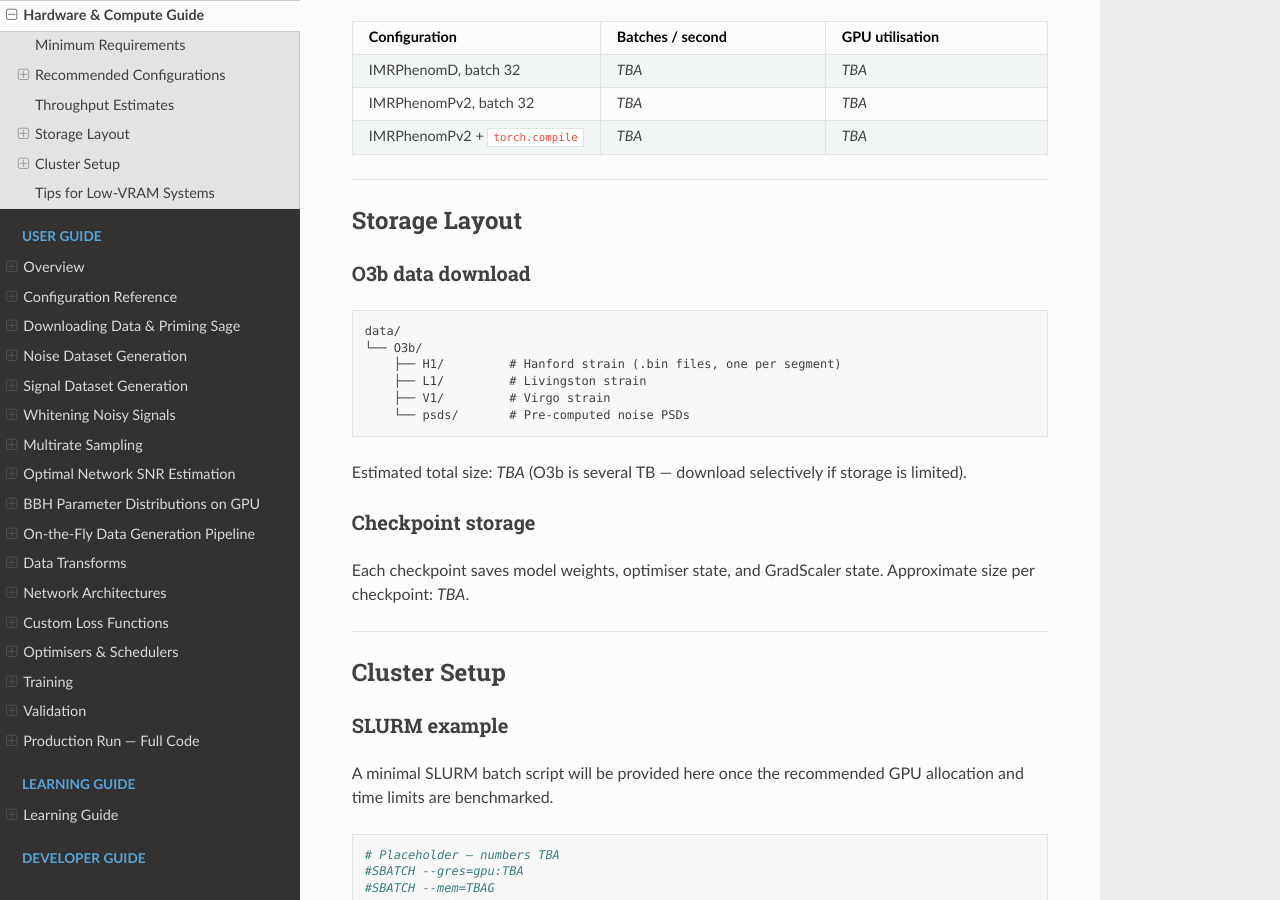
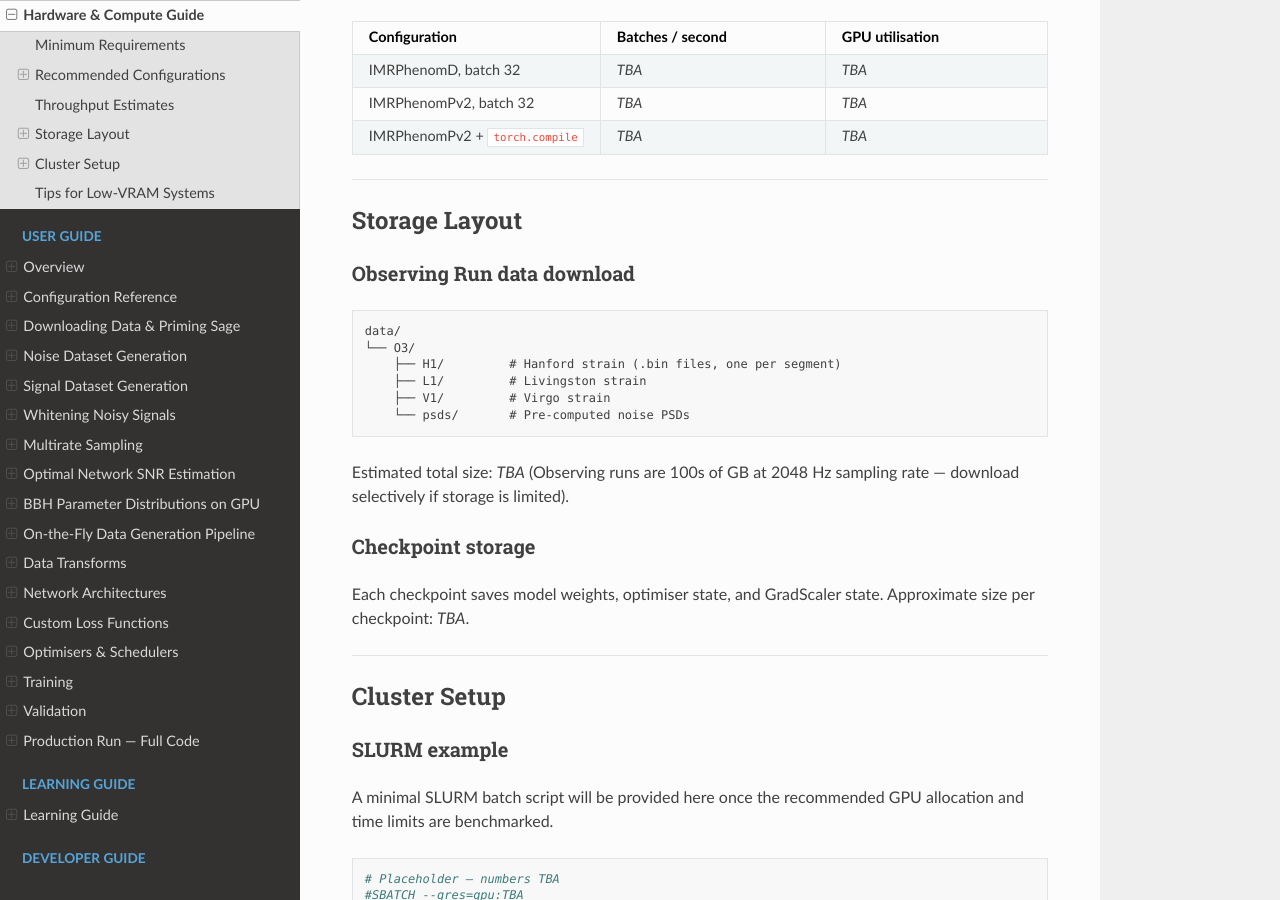
Before and after one commit to nnarenraju/sage, a Sphinx documentation site: the page built from docs/source/hardware.rst, in a window 1280 px wide and 900 px high, scrolled down 1370 px. Built offline with Sphinx 7.4.7 and the Read the Docs theme 3.1.0, drawn with Linux system fonts in a browser that asks for light colours; pages that are not in the unit, such as notebooks, are missing from menus; some of the changed text lies outside the part shown.

Commit message:
Clarifications added to hardware needed

```diff
--- a/docs/source/hardware.rst
+++ b/docs/source/hardware.rst
@@ -24,7 +24,7 @@ Minimum Requirements
    * - System RAM
      - *TBA*
    * - Storage
-     - *TBA* — O3b noise data is large; fast local SSD strongly recommended
+     - *TBA* — noise data is large; fast local SSD strongly recommended
    * - CUDA version
      - *TBA*
    * - PyTorch version
@@ -103,19 +103,19 @@ Throughput Estimates
 Storage Layout
 ---------------
 
-O3b data download
+Observing Run data download
 ~~~~~~~~~~~~~~~~~~
 
 .. code-block:: text
 
    data/
-   └── O3b/
+   └── O3/
        ├── H1/         # Hanford strain (.bin files, one per segment)
        ├── L1/         # Livingston strain
        ├── V1/         # Virgo strain
        └── psds/       # Pre-computed noise PSDs
 
-Estimated total size: *TBA* (O3b is several TB — download selectively if storage is limited).
+Estimated total size: *TBA* (Observing runs are 100s of GB at 2048 Hz sampling rate — download selectively if storage is limited).
 
 Checkpoint storage
 ~~~~~~~~~~~~~~~~~~~
```
